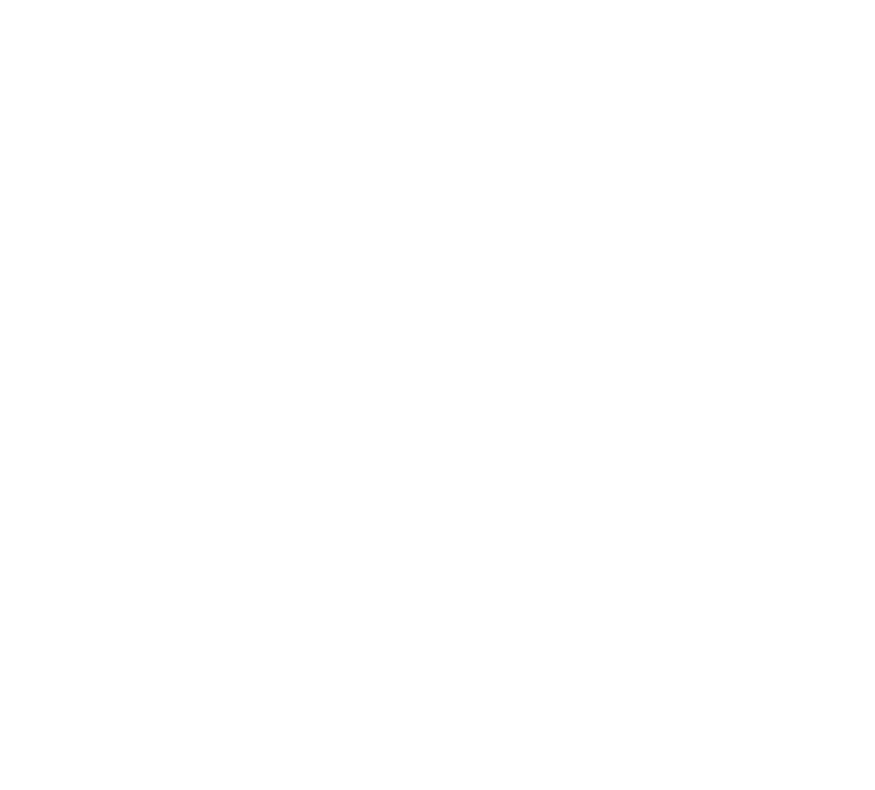
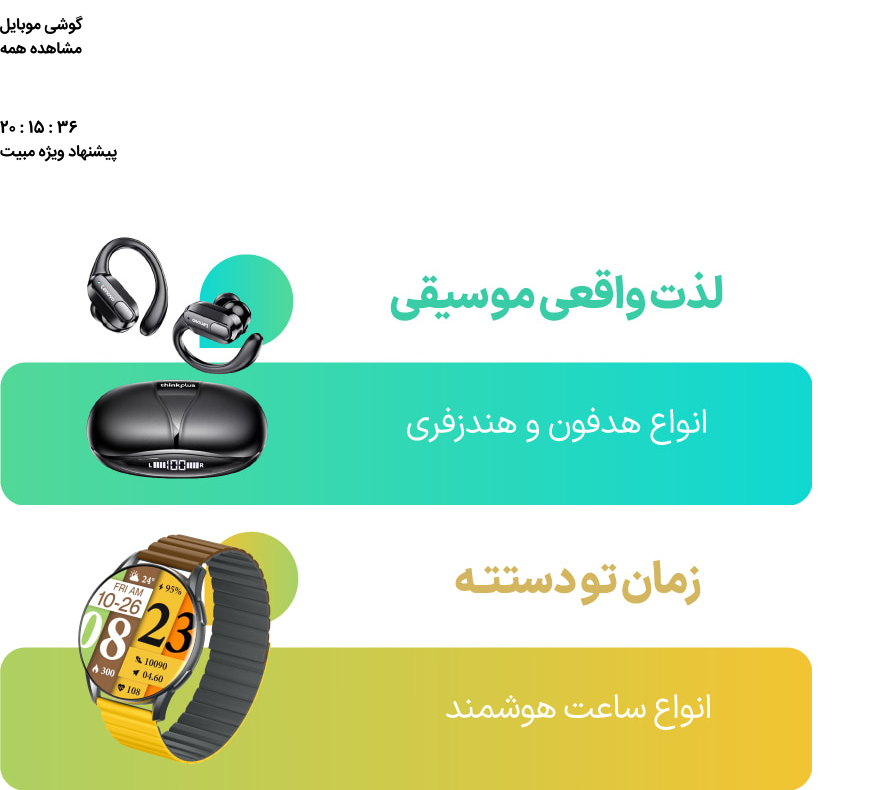
Before and after one commit to Abolfazl181920/mobit.ir, a React (Vite) app in the folder client/: page / in a window 1280 px wide. Shown: the part 4343-5133 px from the top of the page, without its empty margins (0-875 px from the left). Before the commit the page ends 2907 px from the top, so only its background shows below. Built offline with nearby package versions, Linux system fonts and the light colour scheme.

Commit message:
[ MainBanner ]: done main banner!

```diff
--- /dev/null
+++ b/client/src/components/mainbanner/MainBanner.tsx
@@ -0,0 +1,12 @@
+import { Image } from "../../constants"
+
+const MainBanner = () => {
+  return (
+    <div className="flex justify-center gap-x-3">
+        <img className="w-[600px]" src={Image.Img40} alt="leftbanner" />
+        <img className="w-[600px]" src={Image.Img39} alt="rightbanner" />
+    </div>
+  )
+}
+
+export default MainBanner
--- a/client/src/constants/homecmp.tsx
+++ b/client/src/constants/homecmp.tsx
@@ -2,10 +2,12 @@
 import Nav from '../components/nav/Nav'
 import SubNav from '../components/subnav/SubNav'
 import OfferBanner from '../components/offerbanner/OfferBanner'
+import MainBanner from '../components/mainbanner/MainBanner'
 
 export default {
     Header,
     Nav,
     SubNav,
-    OfferBanner
+    OfferBanner,
+    MainBanner
 }
--- a/client/src/pages/Home.tsx
+++ b/client/src/pages/Home.tsx
@@ -7,6 +7,7 @@
       <Homecmp.Nav />
       <Homecmp.SubNav />
       <Homecmp.OfferBanner />
+      <Homecmp.MainBanner />
     </div>
   )
 }
```
